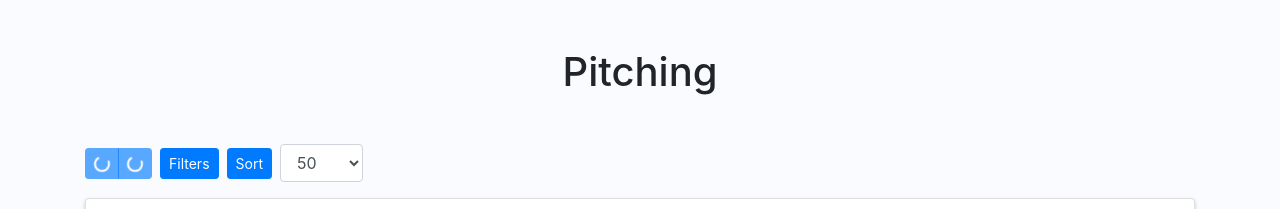
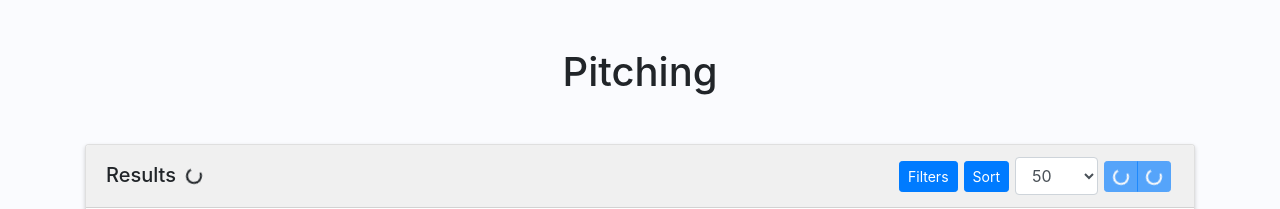
Before and after one commit to rrickgauer/mlb-data, a PHP site: page /pitching.php in a window 1280 px wide. Shown: the part 56-265 px from the top of the page. Run offline with PHP 8.4, Linux system fonts and the light colour scheme; some libraries are stand-ins or nearby versions.

Commit message:
display resultscount

```diff
--- a/src/css/style.css
+++ b/src/css/style.css
@@ -176,6 +176,25 @@ body {
   color: red;
 }
 
+.card-module .card-header {
+  align-items: baseline;
+}
+.card-module .card-header .results-count {
+  display: flex;
+  align-items: center;
+}
+.card-module .card-header .results-count .results-count-data {
+  margin-bottom: 5px;
+}
+.card-module .card-header .toolbar {
+  display: flex;
+  align-items: center;
+  justify-content: flex-start;
+}
+.card-module .card-header .toolbar > * {
+  margin: 0px 3px;
+}
+
 @media only screen and (min-device-width: 375px) and (max-device-width: 667px) {
   .col-nav-player {
     margin-bottom: 20px;
--- a/src/css/style.scss
+++ b/src/css/style.scss
@@ -214,6 +214,33 @@ body {
   }
 }
 
+
+.card-module .card-header {
+  align-items: baseline;
+
+  .results-count {
+    display: flex;
+    align-items: center;
+
+    .results-count-data {
+      margin-bottom: 5px;
+    }
+  }
+
+  .toolbar {
+    display: flex;
+    align-items: center;
+    justify-content: flex-start;
+
+    & > * {
+      margin: 0px 3px;
+    }
+  }
+
+}
+
+
+
 // phones
 @media only screen and (min-device-width: 375px) and (max-device-width: 667px) {
   .col-nav-player {
--- a/src/js/Modules-Page-Class.js
+++ b/src/js/Modules-Page-Class.js
@@ -25,7 +25,7 @@ Module.prototype.init = function() {
   $(this.datatable).find('tbody').html(this.emptyRows);
   this.disablePaginationButtons();
 
-  this.getData(this.API, this.loadTableData.bind(this), this.updatePagination.bind(this));
+  this.getData(this.API, this.loadTableData.bind(this), this.updatePagination.bind(this), this.loadResultsCount);
 
   $('.btn-pagination.next').on('click', function(e) {
     $(self.datatable).find('tbody').html(self.emptyRows);
@@ -119,10 +119,15 @@ Module.prototype.setUrlInputValues = function() {
 }
 
 
-Module.prototype.getData = function(url, actionResults, actionPagination) {
+Module.prototype.getData = function(url, actionResults, actionPagination, actionResultsCount) {
   $.getJSON(url, function(response) {
+
+    if (actionResultsCount != undefined)
+      actionResultsCount(response.resultsCount)
+
+    actionPagination(response.pagination);
     actionResults(response.results);
-    actionPagination(response.pagination);
+
   })
   .fail(function(response) {
     console.error(response);
@@ -269,6 +274,10 @@ Module.prototype.loadTableData = function(data) {
   $(this.datatable).find('tbody').html(html);
 }
 
+Module.prototype.loadResultsCount = function(resultsCount) {
+  $('.results-count-data').addClass('badge-secondary').html(resultsCount);
+}
+
 
 
 
--- a/src/pitching.php
+++ b/src/pitching.php
@@ -11,22 +11,28 @@
   <div class="container">
     <h1 class="text-center mt-5 mb-5">Pitching</h1>
 
-    <!-- toolbar -->
-    <div class="d-flex align-items-center justify-content-start my-3">
-      <!-- pagination -->
-      <div class="btn-group btn-group-sm" role="group" aria-label="Basic example">
-        <button type="button" class="btn btn-primary btn-pagination previous" disabled><</button>
-        <button type="button" class="btn btn-primary btn-pagination next">></button>
+    <!-- data table -->
+    <div class="card card-table card-module mt-3">
+
+      <!-- header -->
+      <div class="card-header">
+        <!-- results count -->
+        <div class="results-count">
+          <span class="h5">Results&nbsp;</span>
+          <span class="results-count-data badge">
+            <div class="spinner-border spinner-border-sm" role="status"></div>
+          </span>
         </div>
 
+        <!-- toolbar -->
+        <div class="toolbar">
           <!-- filters -->
-      <button type="button" class="btn btn-sm btn-primary ml-2" data-toggle="modal" data-target="#modal-filter-pitching">Filters</button>
+          <button type="button" class="btn btn-sm btn-primary" data-toggle="modal" data-target="#modal-filter-pitching">Filters</button>
 
           <!-- sort -->
-      <button type="button" class="btn btn-sm btn-primary ml-2" data-toggle="modal" data-target="#modal-sort-pitching">Sort</button>
+          <button type="button" class="btn btn-sm btn-primary" data-toggle="modal" data-target="#modal-sort-pitching">Sort</button>
 
           <!-- per page -->
-      <div class="ml-2">
           <select class="form-control select-per-page">
             <option value="10">10</option>
             <option value="50">50</option>
@@ -34,11 +40,15 @@
             <option value="500">500</option>
             <option value="1000">1000</option>
           </select>
+
+          <!-- pagination -->
+          <div class="btn-group btn-group-sm" role="group">
+            <button type="button" class="btn btn-primary btn-pagination previous" disabled><</button>
+            <button type="button" class="btn btn-primary btn-pagination next">></button>
+          </div>
         </div>
       </div>
 
-    <!-- data table -->
-    <div class="card card-table mt-3">
       <div class="card-body">
         <div class="table-responsive">
           <table class="table table-sm table-pitching">
```
Also changed, not shown: src/batting.php (+26 -12 lines), src/fielding.php (+24 -11 lines), 1 other file. Lines whose indentation alone changed are shown as unchanged.
